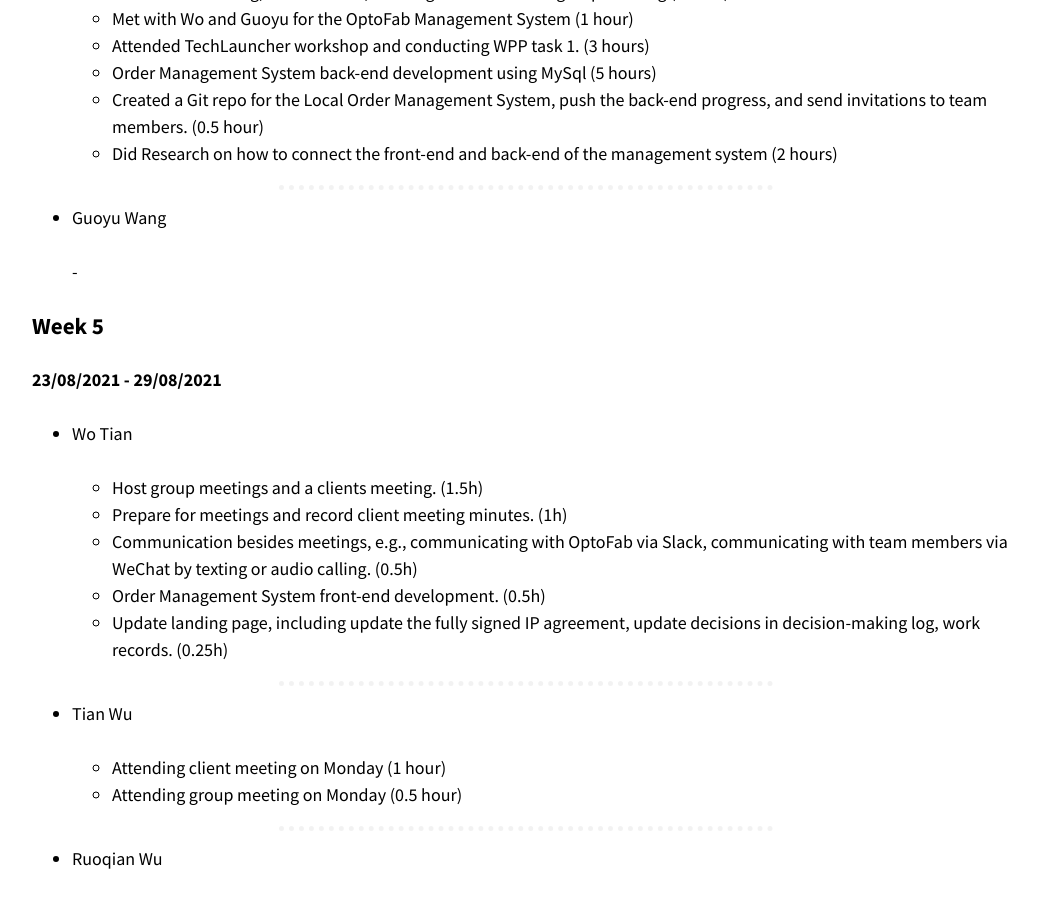
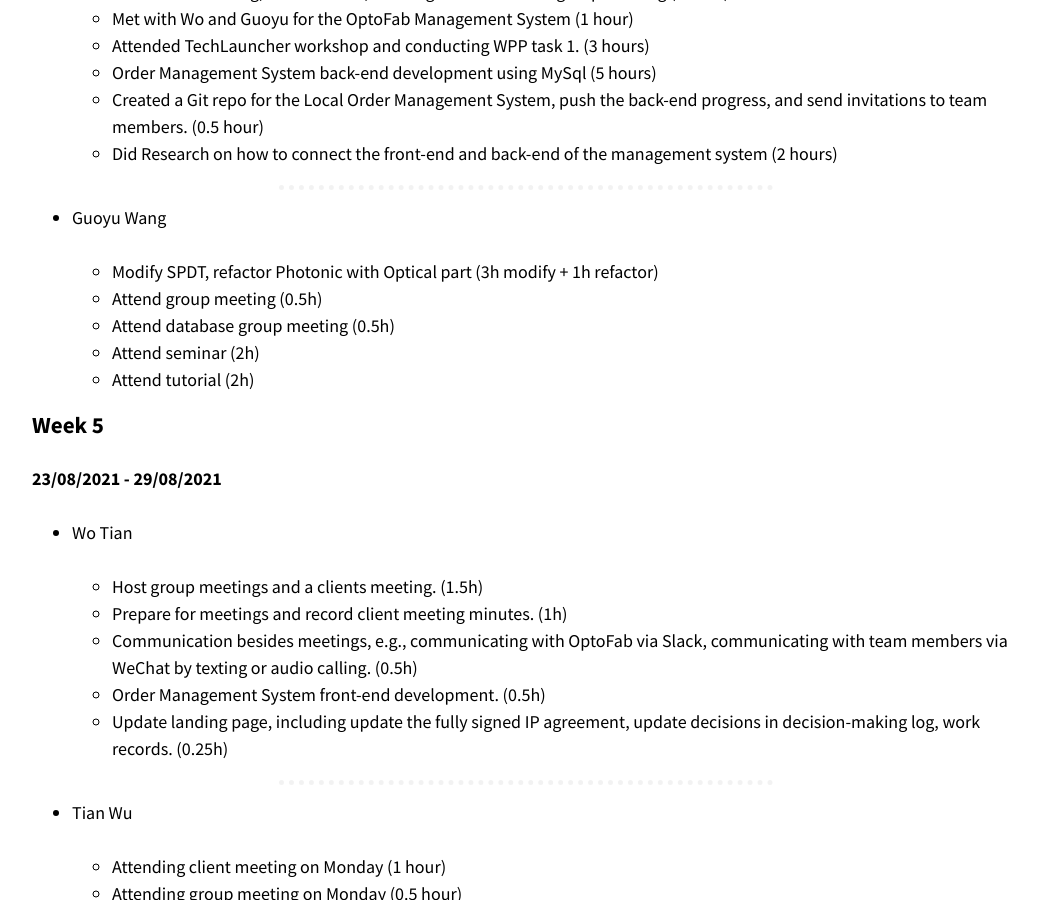
Before and after one commit to optofab/optofab.github.io, a Jekyll site: the page built from logs.md, in a window 1280 px wide and 900 px high, scrolled down 20536 px. Shown: the whole window, without its empty margins (114-1152 px from the left). Built offline with Jekyll 4.4.1, drawn with Linux system fonts in a browser that asks for light colours; nearby versions of some CDN libraries; emoji names are drawn with the system emoji font.

Commit message:
Update logs.md

```diff
--- a/logs.md
+++ b/logs.md
@@ -756,7 +756,11 @@ _[Don't forget to add hours for each of the work you've done. This line will be
 
 - Guoyu Wang
 
-  -
+  - Modify SPDT, refactor Photonic with Optical part (3h modify + 1h refactor)
+  - Attend group meeting (0.5h)
+  - Attend database group meeting (0.5h)
+  - Attend seminar (2h)
+  - Attend tutorial (2h)
 
 ### Week 5
 
```
